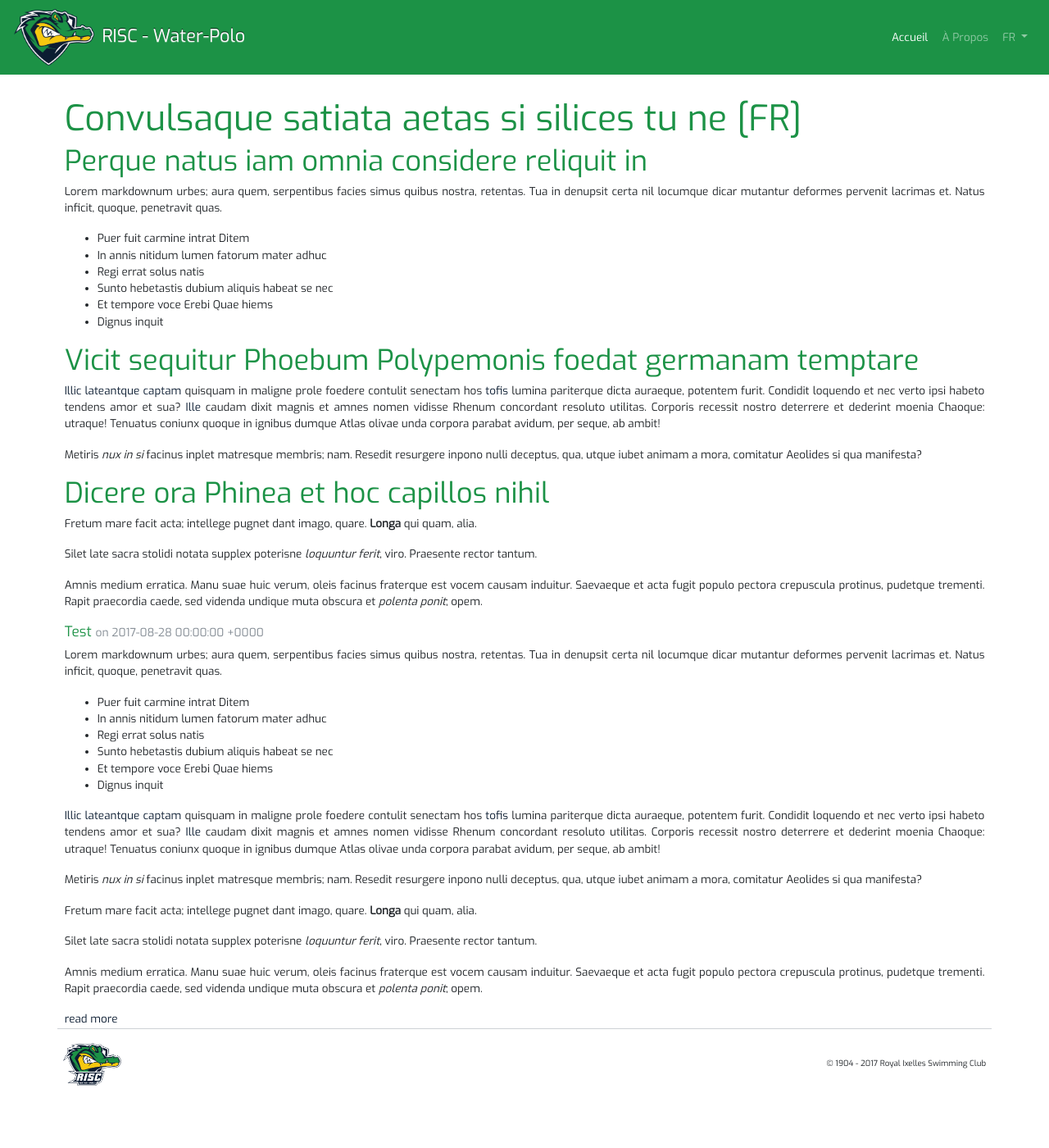
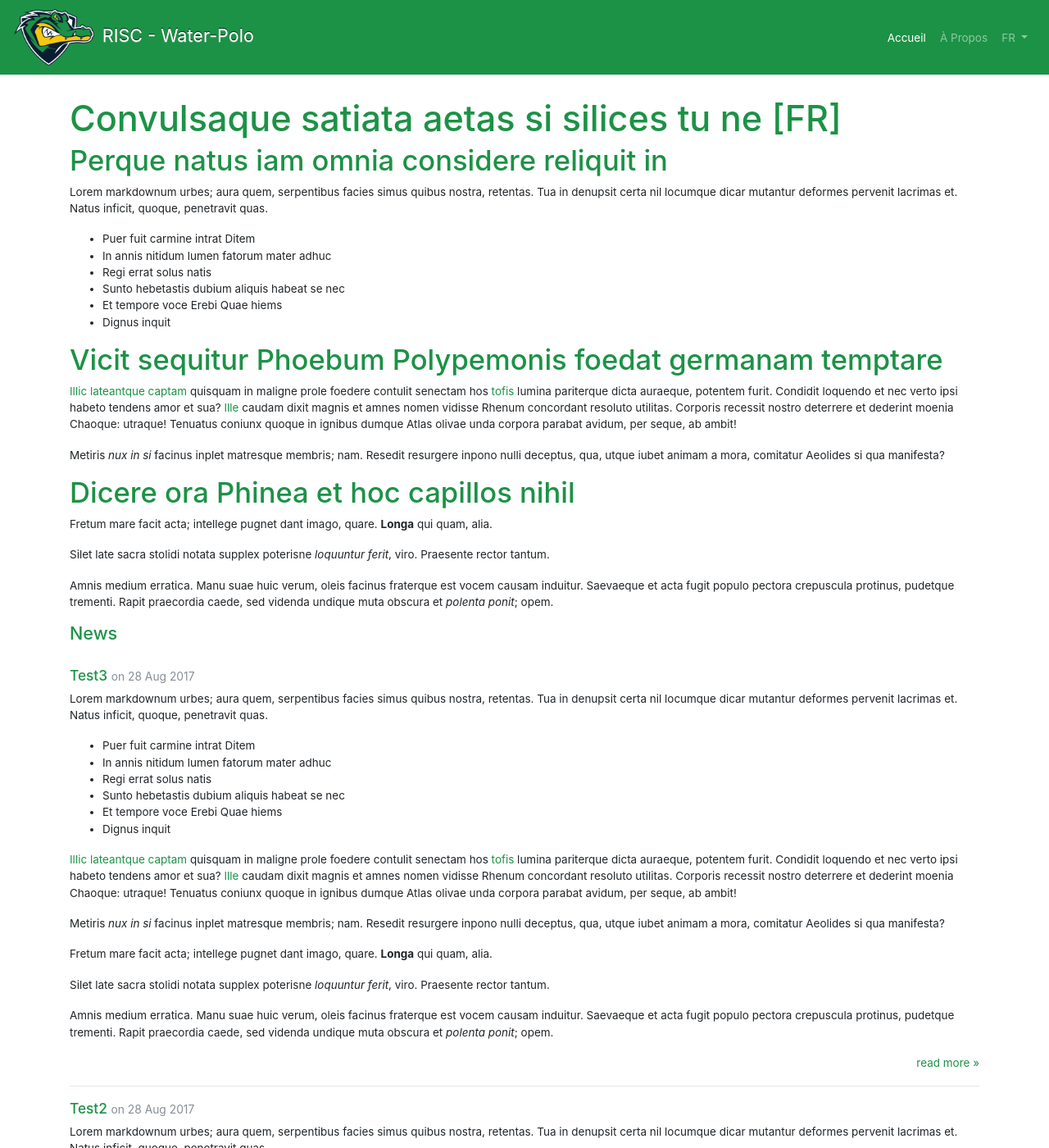
Before and after one commit to RISC/risc.github.com, a Jekyll site: the page built from fr/index.md, in a window 1280 px wide and 1400 px high. Shown: the whole window at 82% size. Built offline with Jekyll 4.4.1, drawn with Linux system fonts in a browser that asks for light colours; nearby versions of some CDN libraries; our own code applies the rules of GitHub Pages for plain Markdown files; some of the changed text lies outside the part shown.

Commit message:
Fix posts par langue, fix du menu déroulant de langues

```diff
--- a/_includes/footer.html
+++ b/_includes/footer.html
@@ -1,4 +1,4 @@
-<footer class="site-footer">
+<footer>
     <div class="container d-flex justify-content-start align-items-center">
         <div>
             <img src="/assets/images/risc.png" alt="RISC logo"/>
@@ -9,15 +9,9 @@
     </div>
 </footer>
 
-<script src="https://code.jquery.com/jquery-3.1.1.slim.min.js"
-        integrity="sha384-A7FZj7v+d/sdmMqp/nOQwliLvUsJfDHW+k9Omg/a/EheAdgtzNs3hpfag6Ed950n"
-        crossorigin="anonymous"></script>
-<script src="https://cdnjs.cloudflare.com/ajax/libs/tether/1.4.0/js/tether.min.js"
-        integrity="sha384-DztdAPBWPRXSA/3eYEEUWrWCy7G5KFbe8fFjk5JAIxUYHKkDx6Qin1DkWx51bBrb"
-        crossorigin="anonymous"></script>
-<script src="https://maxcdn.bootstrapcdn.com/bootstrap/4.0.0-alpha.6/js/bootstrap.min.js"
-        integrity="sha384-vBWWzlZJ8ea9aCX4pEW3rVHjgjt7zpkNpZk+02D9phzyeVkE+jo0ieGizqPLForn"
-        crossorigin="anonymous"></script>
+<script src="https://code.jquery.com/jquery-3.2.1.slim.min.js" integrity="sha384-KJ3o2DKtIkvYIK3UENzmM7KCkRr/rE9/Qpg6aAZGJwFDMVNA/GpGFF93hXpG5KkN" crossorigin="anonymous"></script>
+<script src="https://cdnjs.cloudflare.com/ajax/libs/popper.js/1.11.0/umd/popper.min.js" integrity="sha384-b/U6ypiBEHpOf/4+1nzFpr53nxSS+GLCkfwBdFNTxtclqqenISfwAzpKaMNFNmj4" crossorigin="anonymous"></script>
+<script src="https://maxcdn.bootstrapcdn.com/bootstrap/4.0.0-beta/js/bootstrap.min.js" integrity="sha384-h0AbiXch4ZDo7tp9hKZ4TsHbi047NrKGLO3SEJAg45jXxnGIfYzk4Si90RDIqNm1" crossorigin="anonymous"></script>
 {% if site.google_analytics %}
 <script type="text/javascript">
     (function (i, s, o, g, r, a, m) {
--- a/_includes/home.html
+++ b/_includes/home.html
@@ -1,11 +1,23 @@
 <div>
-    {% for post in site.posts %}
+    {% for post in site.categories[lang] limit:3 %}
         <div>
             <h6>
-                {{ post.title }} <small class="text-muted">on {{ post.date }}</small>
+                {{ post.title }}
+                <small class="text-muted">
+                    on {{ post.date | date_to_string }}
+                </small>
             </h6>
             <div>{{ post.content }}</div>
-            <a href="{{ post.url }}">read more</a>
+            <div class="clearfix">
+                <a class="float-right follow-link" href="{{ post.url }}">
+                    read more
+                </a>
+            </div>
         </div>
+        {% if forloop.last == false %}
+            <hr/>
+        {% endif %}
+    {% else %}
+        No news to display... yet
     {% endfor %}
 </div>
--- a/_layouts/default.html
+++ b/_layouts/default.html
@@ -17,7 +17,7 @@
                 <span class="navbar-toggler-icon"></span>
             </button>
 
-            <div class="collapse navbar-collapse ml-auto W-50 justify-content-end" id="navbarSupportedContent">
+            <div class="collapse navbar-collapse ml-auto justify-content-end" id="navbarSupportedContent">
                 <ul class="navbar-nav">
                     {% for menu in localPages %}
                     <li class="nav-item {% if page.path == menu.path %}active{% endif %}">
@@ -26,34 +26,31 @@
                         </a>
                     </li>
                     {% endfor %}
-                </ul>
-                <ul class="navbar-nav">
+
                     <li class="nav-item dropdown">
-                        <a class="nav-link dropdown-toggle" href="{{ page.url }}"
-                           id="navbarDropdownMenuLink" data-toggle="dropdown"
-                           aria-haspopup="true" aria-expanded="false">
+                        <a class="nav-link dropdown-toggle" href="{{ page.url }}" id="navbarDropdownMenuLink" data-toggle="dropdown" aria-haspopup="true" aria-expanded="false">
                             {{ lang | upcase }}
                         </a>
-                        <div class="dropdown-menu"
-                             aria-labelledby="navbarDropdownMenuLink">
+                        <div class="dropdown-menu" aria-labelledby="navbarDropdownMenuLink">
                             {% for page in languages %}
-                            <a class="dropdown-item" href="{{ page.url }}">
-                                {{page.lang | upcase }}
-                            </a>
+                                <a class="dropdown-item" href="{{ page.url }}">
+                                    {{page.lang | upcase }}
+                                </a>
                             {% endfor %}
                         </div>
                     </li>
-
                 </ul>
             </div>
         </nav>
 
-        <section class="main-content container">
+        <main class="container">
             {{ content }}
+            <h5>News</h5>
+            <br/>
             {% if page.ref == 'index' %}
             {% include home.html %}
             {% endif %}
-        </section>
+        </main>
         {% include footer.html %}
     </body>
 </html>
--- a/_sass/risc.scss
+++ b/_sass/risc.scss
@@ -1,13 +1,5 @@
 .splash {
-  margin-top: 4rem;
-
   background-color: $green;
-
-  color: $blue;
-
-  p {
-    margin-bottom: 0.5vw;
-  }
 
   .col-6 {
     padding-right: 0;
@@ -15,20 +7,14 @@
 
   .col-6:last-child {
     padding-left: 0;
-    padding-right: 15px;
+    padding-right: 1rem;
   }
 
   a {
     color: $blue;
-
-    &::after {
-      white-space: nowrap;
-      content: ' »';
-    }
   }
 
-  .site-footer {
-    padding-top: 0.2rem;
+  footer {
     position: absolute;
     bottom: 0;
     width: 100%;
@@ -37,14 +23,9 @@
 
 body {
   margin-top: 5rem;
-  font-family: Exo, sans-serif;
 
-  .main-content {
-    padding: 2rem 0.5rem 0;
-
-    p {
-      text-align: justify;
-    }
+  main {
+    padding: 2rem 0.5rem 2rem;
   }
 
   nav {
@@ -67,10 +48,6 @@ body {
   }
 
   footer {
-    &.site-footer {
-      border-top: none;
-    }
-
     .container {
       padding: 1rem 0.4rem;
       border-top: 1px solid;
@@ -86,6 +63,7 @@ body {
 
 html {
   font-size: $font-size-base;
+  font-family: Exo, sans-serif;
   text-align: justify;
 }
 
@@ -119,3 +97,10 @@ footer {
     font-size: $font-size-base - 0.21rem;
   }
 }
+
+.follow-link {
+  &::after {
+    white-space: nowrap;
+    content: ' »';
+  }
+}
--- a/_sass/var.scss
+++ b/_sass/var.scss
@@ -6,3 +6,4 @@ $blue: #0C1D32;
 $font-size-base: 0.78rem;
 $headings-color: $green;
 $text-color: $blue;
+$link-color: $green;
--- /dev/null
+++ b/fr/_posts/2017-08-28-test1.md
@@ -0,0 +1,34 @@
+Lorem markdownum urbes; aura quem, serpentibus facies simus quibus nostra,
+retentas. Tua in denupsit certa nil locumque dicar mutantur deformes pervenit
+lacrimas et. Natus inficit, quoque, penetravit quas.
+
+- Puer fuit carmine intrat Ditem
+- In annis nitidum lumen fatorum mater adhuc
+- Regi errat solus natis
+- Sunto hebetastis dubium aliquis habeat se nec
+- Et tempore voce Erebi Quae hiems
+- Dignus inquit
+
+[Illic lateantque captam](http://www.cui.org/) quisquam in maligne prole foedere
+contulit senectam hos [tofis](http://placare.net/caecisque.php) lumina
+pariterque dicta auraeque, potentem furit. Condidit loquendo et nec verto ipsi
+habeto tendens amor et sua? [Ille](http://ulteriusiuppiter.io/umoribus.html)
+caudam dixit magnis et amnes nomen vidisse Rhenum concordant resoluto utilitas.
+Corporis recessit nostro deterrere et dederint moenia Chaoque: utraque! Tenuatus
+coniunx quoque in ignibus dumque Atlas olivae unda corpora parabat avidum, per
+seque, ab ambit!
+
+Metiris *nux in si* facinus inplet matresque membris; nam. Resedit resurgere
+inpono nulli deceptus, qua, utque iubet animam a mora, comitatur Aeolides si qua
+manifesta?
+
+Fretum mare facit acta; intellege pugnet dant imago, quare. **Longa** qui quam,
+alia.
+
+Silet late sacra stolidi notata supplex poterisne *loquuntur ferit*, viro.
+Praesente rector tantum.
+
+Amnis medium erratica. Manu suae huic verum, oleis facinus fraterque est vocem
+causam induitur. Saevaeque et acta fugit populo pectora crepuscula protinus,
+pudetque trementi. Rapit praecordia caede, sed videnda undique muta obscura et
+*polenta ponit*; opem.
--- /dev/null
+++ b/fr/_posts/2017-08-28-test2.md
@@ -0,0 +1,34 @@
+Lorem markdownum urbes; aura quem, serpentibus facies simus quibus nostra,
+retentas. Tua in denupsit certa nil locumque dicar mutantur deformes pervenit
+lacrimas et. Natus inficit, quoque, penetravit quas.
+
+- Puer fuit carmine intrat Ditem
+- In annis nitidum lumen fatorum mater adhuc
+- Regi errat solus natis
+- Sunto hebetastis dubium aliquis habeat se nec
+- Et tempore voce Erebi Quae hiems
+- Dignus inquit
+
+[Illic lateantque captam](http://www.cui.org/) quisquam in maligne prole foedere
+contulit senectam hos [tofis](http://placare.net/caecisque.php) lumina
+pariterque dicta auraeque, potentem furit. Condidit loquendo et nec verto ipsi
+habeto tendens amor et sua? [Ille](http://ulteriusiuppiter.io/umoribus.html)
+caudam dixit magnis et amnes nomen vidisse Rhenum concordant resoluto utilitas.
+Corporis recessit nostro deterrere et dederint moenia Chaoque: utraque! Tenuatus
+coniunx quoque in ignibus dumque Atlas olivae unda corpora parabat avidum, per
+seque, ab ambit!
+
+Metiris *nux in si* facinus inplet matresque membris; nam. Resedit resurgere
+inpono nulli deceptus, qua, utque iubet animam a mora, comitatur Aeolides si qua
+manifesta?
+
+Fretum mare facit acta; intellege pugnet dant imago, quare. **Longa** qui quam,
+alia.
+
+Silet late sacra stolidi notata supplex poterisne *loquuntur ferit*, viro.
+Praesente rector tantum.
+
+Amnis medium erratica. Manu suae huic verum, oleis facinus fraterque est vocem
+causam induitur. Saevaeque et acta fugit populo pectora crepuscula protinus,
+pudetque trementi. Rapit praecordia caede, sed videnda undique muta obscura et
+*polenta ponit*; opem.
--- /dev/null
+++ b/fr/_posts/2017-08-28-test3.md
@@ -0,0 +1,34 @@
+Lorem markdownum urbes; aura quem, serpentibus facies simus quibus nostra,
+retentas. Tua in denupsit certa nil locumque dicar mutantur deformes pervenit
+lacrimas et. Natus inficit, quoque, penetravit quas.
+
+- Puer fuit carmine intrat Ditem
+- In annis nitidum lumen fatorum mater adhuc
+- Regi errat solus natis
+- Sunto hebetastis dubium aliquis habeat se nec
+- Et tempore voce Erebi Quae hiems
+- Dignus inquit
+
+[Illic lateantque captam](http://www.cui.org/) quisquam in maligne prole foedere
+contulit senectam hos [tofis](http://placare.net/caecisque.php) lumina
+pariterque dicta auraeque, potentem furit. Condidit loquendo et nec verto ipsi
+habeto tendens amor et sua? [Ille](http://ulteriusiuppiter.io/umoribus.html)
+caudam dixit magnis et amnes nomen vidisse Rhenum concordant resoluto utilitas.
+Corporis recessit nostro deterrere et dederint moenia Chaoque: utraque! Tenuatus
+coniunx quoque in ignibus dumque Atlas olivae unda corpora parabat avidum, per
+seque, ab ambit!
+
+Metiris *nux in si* facinus inplet matresque membris; nam. Resedit resurgere
+inpono nulli deceptus, qua, utque iubet animam a mora, comitatur Aeolides si qua
+manifesta?
+
+Fretum mare facit acta; intellege pugnet dant imago, quare. **Longa** qui quam,
+alia.
+
+Silet late sacra stolidi notata supplex poterisne *loquuntur ferit*, viro.
+Praesente rector tantum.
+
+Amnis medium erratica. Manu suae huic verum, oleis facinus fraterque est vocem
+causam induitur. Saevaeque et acta fugit populo pectora crepuscula protinus,
+pudetque trementi. Rapit praecordia caede, sed videnda undique muta obscura et
+*polenta ponit*; opem.
```
Also changed, not shown: _layouts/language.html (+11 -5 lines).
